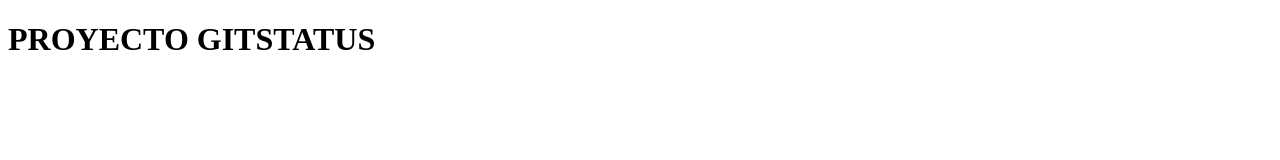
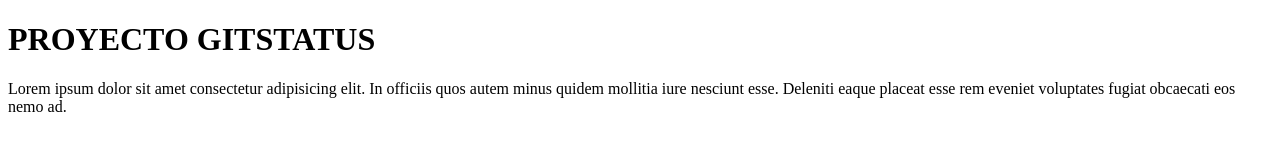
Before and after one commit to desarrollowebunse/gitstatus, a plain HTML site: page index.html in a window 1280 px wide. Drawn offline with Linux system fonts and the light colour scheme.

Commit message:
parrafo agregado

```diff
--- a/index.html
+++ b/index.html
@@ -7,5 +7,6 @@
 </head>
 <body>
     <h1>PROYECTO GITSTATUS</h1>
+    <p>Lorem ipsum dolor sit amet consectetur adipisicing elit. In officiis quos autem minus quidem mollitia iure nesciunt esse. Deleniti eaque placeat esse rem eveniet voluptates fugiat obcaecati eos nemo ad.</p>
 </body>
 </html>
```
